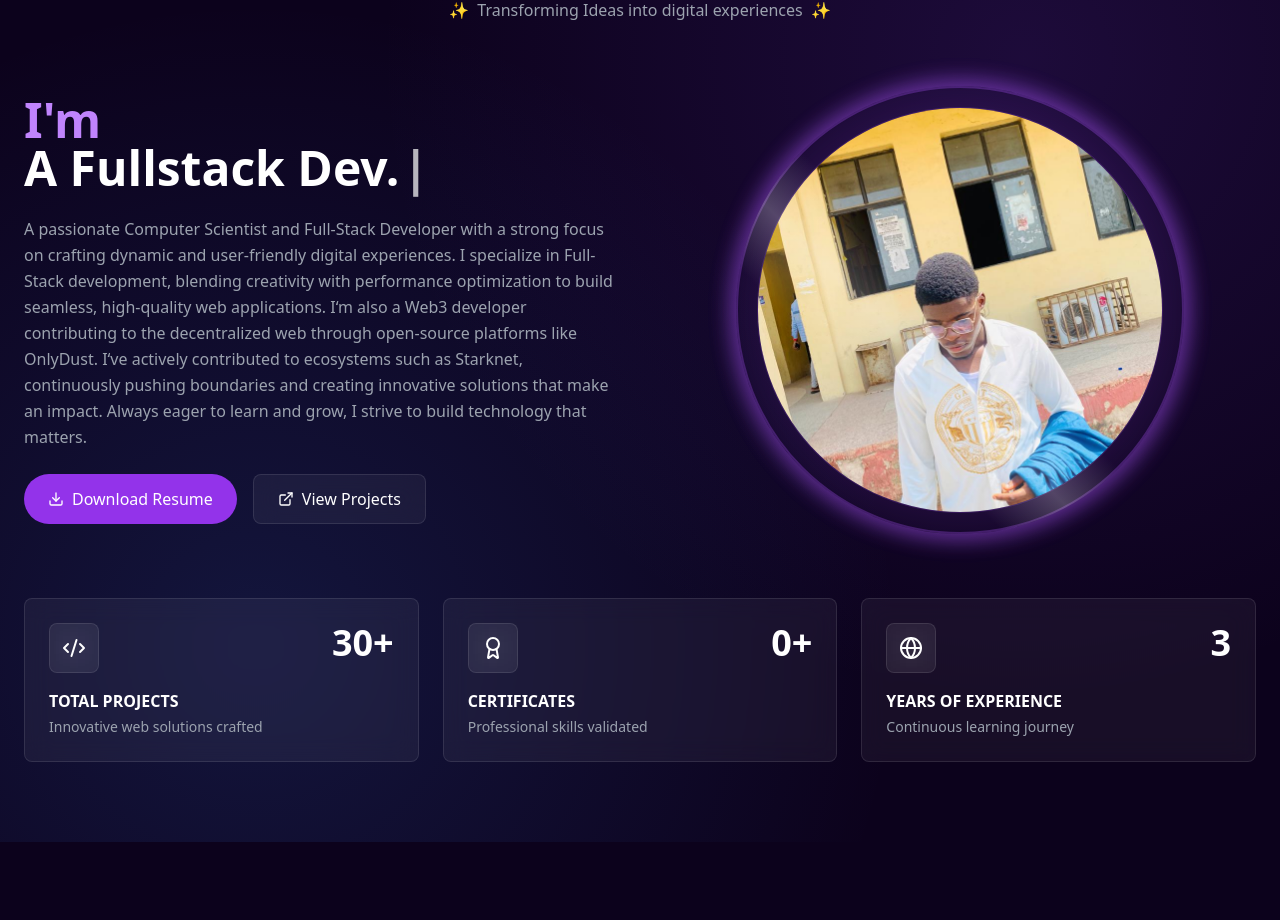
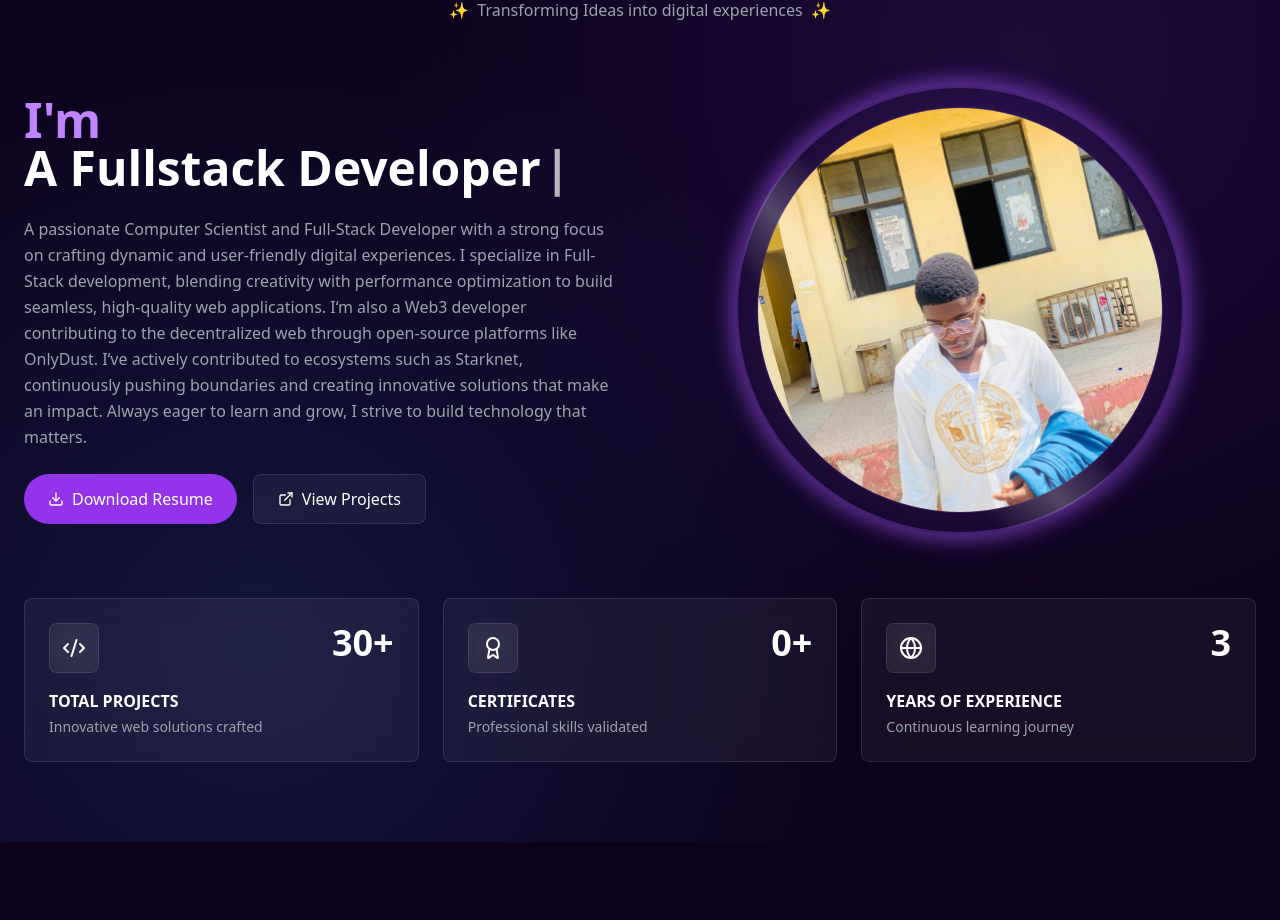
Before and after one commit to legend4tech/portfolio-v1, a Next.js app: page / in a window 1280 px wide. Shown: the part 938-1858 px from the top of the page. Built offline with nearby package versions, Linux system fonts and the light colour scheme; no server answers; the database is empty.

Commit message:
feat: added updates

```diff
--- a/components/root/About.tsx
+++ b/components/root/About.tsx
@@ -82,7 +82,7 @@ export function About() {
                 <br />
 
                 <Typewriter
-                  words={["Dennis Ajulu", "A Fullstack Dev.", "A Web3 Dev."]}
+                  words={["Dennis Ajulu", "A Fullstack Developer", "A Web3 Developer"]}
                   loop={0}
                   cursor
                   cursorStyle="|"
```
